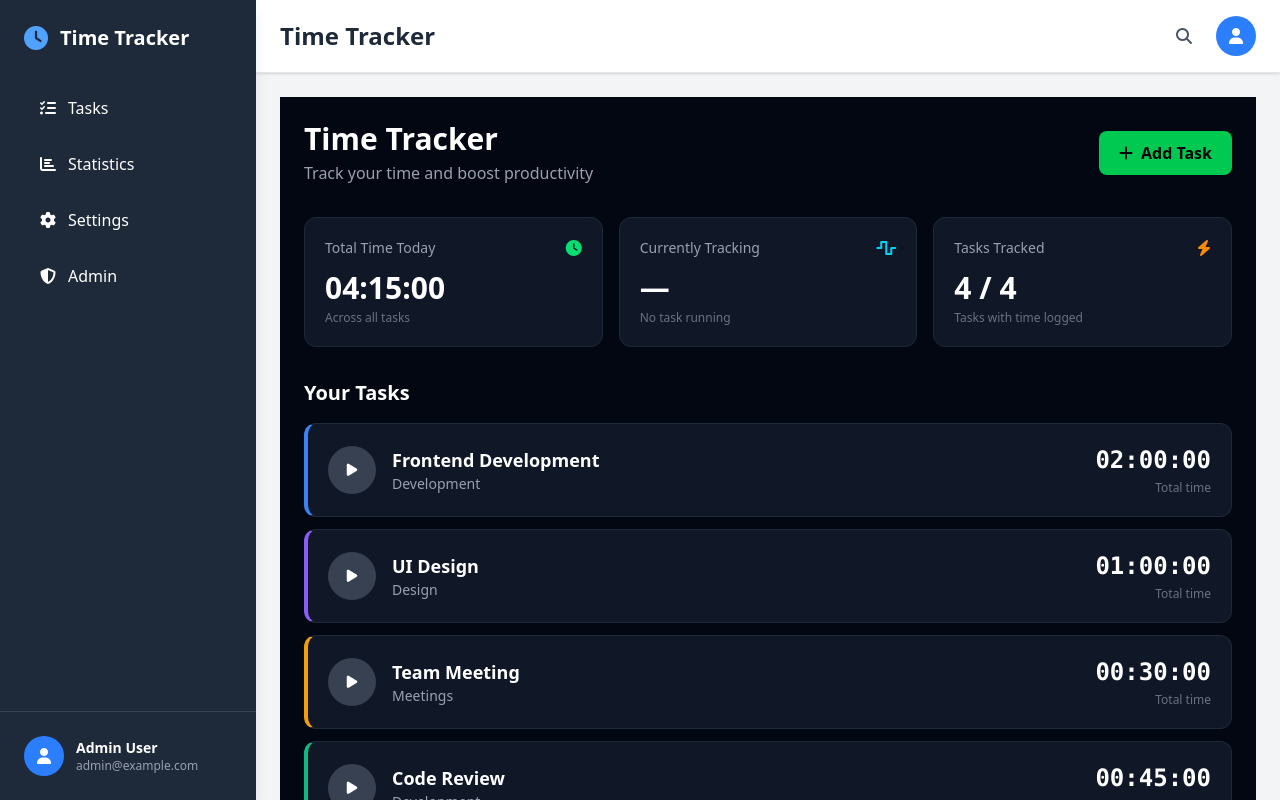
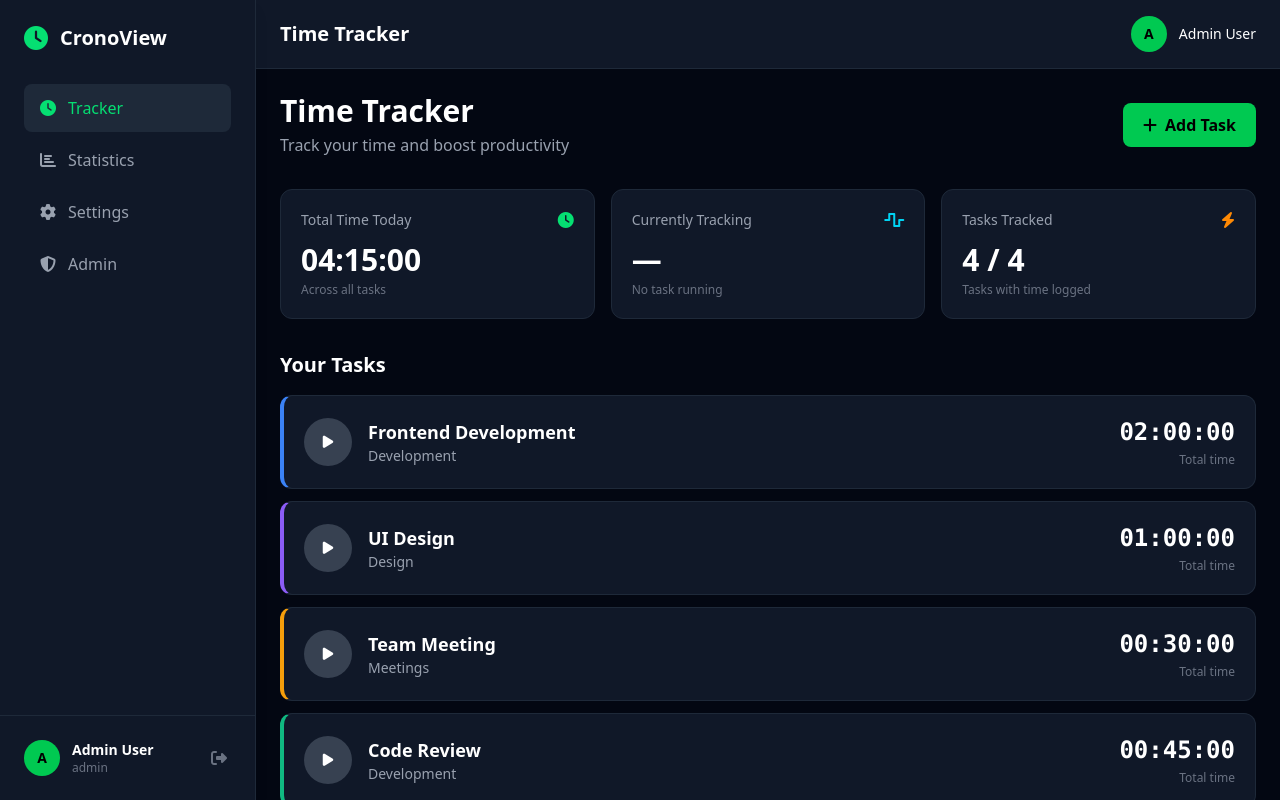
Before and after one commit to dechouriog/Chronoviews, a Vue app in the folder frontend/: page /tasks in a window 1280 px wide. Built offline with nearby package versions, Linux system fonts and the light colour scheme.

Commit message:
Update: App.vue

```diff
--- a/frontend/src/App.vue
+++ b/frontend/src/App.vue
@@ -1,31 +1,54 @@
 <script setup lang="ts">
-import { RouterLink, RouterView } from 'vue-router';
+import { computed } from 'vue';
+import { RouterLink, RouterView, useRoute, useRouter } from 'vue-router';
+
+import { AuthService } from '@/services/AuthService';
+
+const route = useRoute();
+const router = useRouter();
+
+const isAuthLayout = computed<boolean>(() => route.meta.layout === 'auth');
+
+const authenticatedUser = computed(() => AuthService.getAuthenticatedUser());
+
+function handleLogout(): void {
+  AuthService.logout();
+  router.push({ name: 'login' });
+}
 </script>
 
 <template>
-  <div class="bg-gray-100 min-h-screen">
+  <!-- auth layout: solo RouterView, sin sidebar -->
+  <div v-if="isAuthLayout">
+    <RouterView />
+  </div>
+
+  <!-- default layout: sidebar + header + content -->
+  <div v-else class="bg-gray-950 min-h-screen">
     <div class="flex h-screen overflow-hidden">
 
       <!-- sidebar -->
-      <aside class="w-64 bg-gray-800 text-white shadow-lg fixed h-full flex flex-col">
+      <aside class="w-64 bg-gray-900 text-white shadow-lg fixed h-full flex flex-col border-r border-gray-800">
         <div class="p-6 flex-1">
           <div class="flex items-center mb-8">
-            <i class="fas fa-clock text-2xl mr-3 text-blue-400"></i>
-            <span class="font-bold text-xl">Time Tracker</span>
+            <i class="fas fa-clock text-2xl mr-3 text-green-400"></i>
+            <span class="font-bold text-xl text-white">CronoView</span>
           </div>
 
-          <nav class="space-y-2">
+          <nav class="space-y-1">
             <RouterLink
               to="/tasks"
-              class="flex items-center px-4 py-3 rounded-lg hover:bg-gray-700 transition duration-200"
+              class="flex items-center px-4 py-3 rounded-lg transition duration-200 text-gray-400 hover:bg-gray-800 hover:text-white"
+              active-class="bg-gray-800 text-green-400"
             >
-              <i class="fas fa-tasks mr-3"></i>
-              <span>Tasks</span>
+              <i class="fas fa-clock mr-3"></i>
+              <span>Tracker</span>
             </RouterLink>
 
             <RouterLink
               to="/statistics"
-              class="flex items-center px-4 py-3 rounded-lg hover:bg-gray-700 transition duration-200"
+              class="flex items-center px-4 py-3 rounded-lg transition duration-200 text-gray-400 hover:bg-gray-800 hover:text-white"
+              active-class="bg-gray-800 text-green-400"
             >
               <i class="fas fa-chart-bar mr-3"></i>
               <span>Statistics</span>
@@ -33,15 +56,18 @@ import { RouterLink, RouterView } from 'vue-router';
 
             <RouterLink
               to="/settings"
-              class="flex items-center px-4 py-3 rounded-lg hover:bg-gray-700 transition duration-200"
+              class="flex items-center px-4 py-3 rounded-lg transition duration-200 text-gray-400 hover:bg-gray-800 hover:text-white"
+              active-class="bg-gray-800 text-green-400"
             >
               <i class="fas fa-cog mr-3"></i>
               <span>Settings</span>
             </RouterLink>
 
             <RouterLink
+              v-if="authenticatedUser?.role === 'admin'"
               to="/admin"
-              class="flex items-center px-4 py-3 rounded-lg hover:bg-gray-700 transition duration-200"
+              class="flex items-center px-4 py-3 rounded-lg transition duration-200 text-gray-400 hover:bg-gray-800 hover:text-white"
+              active-class="bg-gray-800 text-green-400"
             >
               <i class="fas fa-shield-alt mr-3"></i>
               <span>Admin</span>
@@ -49,15 +75,27 @@ import { RouterLink, RouterView } from 'vue-router';
           </nav>
         </div>
 
-        <div class="w-full p-6 border-t border-gray-700 mt-auto">
-          <div class="flex items-center">
-            <div class="w-10 h-10 rounded-full bg-blue-500 flex items-center justify-center mr-3">
-              <i class="fas fa-user text-white"></i>
+        <!-- user + logout -->
+        <div class="w-full p-6 border-t border-gray-800 mt-auto">
+          <div class="flex items-center justify-between">
+            <div class="flex items-center">
+              <div class="w-9 h-9 rounded-full bg-green-500 flex items-center justify-center mr-3">
+                <span class="text-black text-sm font-bold">
+                  {{ authenticatedUser?.name?.charAt(0).toUpperCase() ?? 'U' }}
+                </span>
+              </div>
+              <div>
+                <p class="text-sm font-semibold text-white">{{ authenticatedUser?.name ?? 'User' }}</p>
+                <p class="text-xs text-gray-500">{{ authenticatedUser?.role ?? '' }}</p>
+              </div>
             </div>
-            <div>
-              <p class="text-sm font-semibold">Admin User</p>
-              <p class="text-xs text-gray-400">admin@example.com</p>
-            </div>
+            <button
+              @click="handleLogout"
+              class="text-gray-500 hover:text-red-400 transition duration-200 p-1"
+              title="Logout"
+            >
+              <i class="fas fa-right-from-bracket"></i>
+            </button>
           </div>
         </div>
       </aside>
@@ -66,26 +104,24 @@ import { RouterLink, RouterView } from 'vue-router';
       <div class="flex-1 flex flex-col overflow-hidden ml-64">
 
         <!-- top header -->
-        <header class="bg-white shadow-sm border-b border-gray-200">
+        <header class="bg-gray-900 border-b border-gray-800">
           <div class="px-6 py-4 flex items-center justify-between">
-            <div>
-              <h1 class="text-2xl font-bold text-gray-800">
-                {{ $route.meta.title }}
-              </h1>
-            </div>
-            <div class="flex items-center space-x-4">
-              <button class="p-2 text-gray-600 hover:bg-gray-100 rounded-lg transition duration-200">
-                <i class="fas fa-search"></i>
-              </button>
-              <div class="w-10 h-10 rounded-full bg-blue-500 flex items-center justify-center cursor-pointer hover:bg-blue-600 transition duration-200">
-                <i class="fas fa-user text-white"></i>
+            <h1 class="text-xl font-bold text-white">
+              {{ route.meta.title }}
+            </h1>
+            <div class="flex items-center space-x-3">
+              <div class="w-9 h-9 rounded-full bg-green-500 flex items-center justify-center">
+                <span class="text-black text-sm font-bold">
+                  {{ authenticatedUser?.name?.charAt(0).toUpperCase() ?? 'U' }}
+                </span>
               </div>
+              <span class="text-white text-sm font-medium">{{ authenticatedUser?.name ?? '' }}</span>
             </div>
           </div>
         </header>
 
         <!-- main content -->
-        <main class="flex-1 overflow-y-auto p-6">
+        <main class="flex-1 overflow-y-auto">
           <RouterView />
         </main>
       </div>
```
